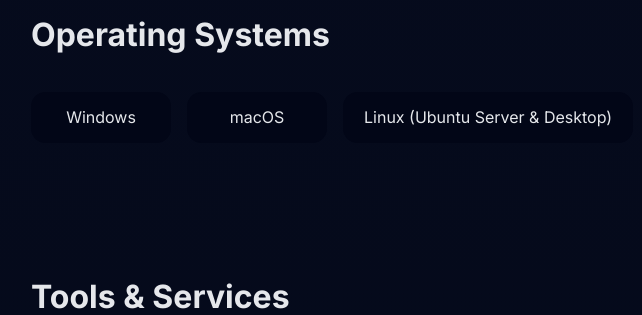
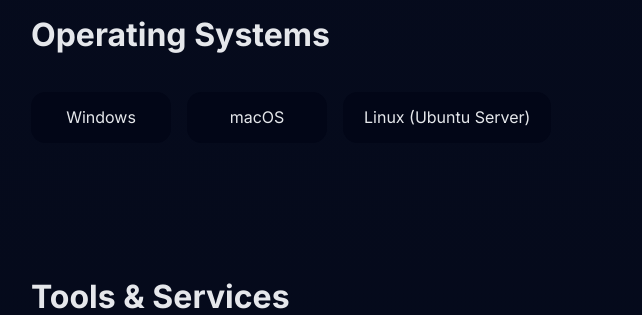
Before and after one commit to ryankgordon/RyanGordon, a Flask app: page /resume in a window 1280 px wide. Shown: the part 4511-4826 px from the top of the page, without its empty margins (59-701 px from the left). Run offline with Flask 3, Linux system fonts and the light colour scheme.

Commit message:
fixed the header css section and fixed linux skills

```diff
--- a/static/resume.css
+++ b/static/resume.css
@@ -49,6 +49,7 @@ header {
 min-height: 100vh;
 display: flex;
 align-items: center;
+justify-content: center;
 }
 
 .hero {
--- a/templates/resume.html
+++ b/templates/resume.html
@@ -204,7 +204,7 @@
         <div class="skills-grid">
           <div class="skill">Windows</div>
           <div class="skill">macOS</div>
-          <div class="skill">Linux (Ubuntu Server & Desktop)</div>
+          <div class="skill">Linux (Ubuntu Server)</div>
         </div>
       </section>
 
```
